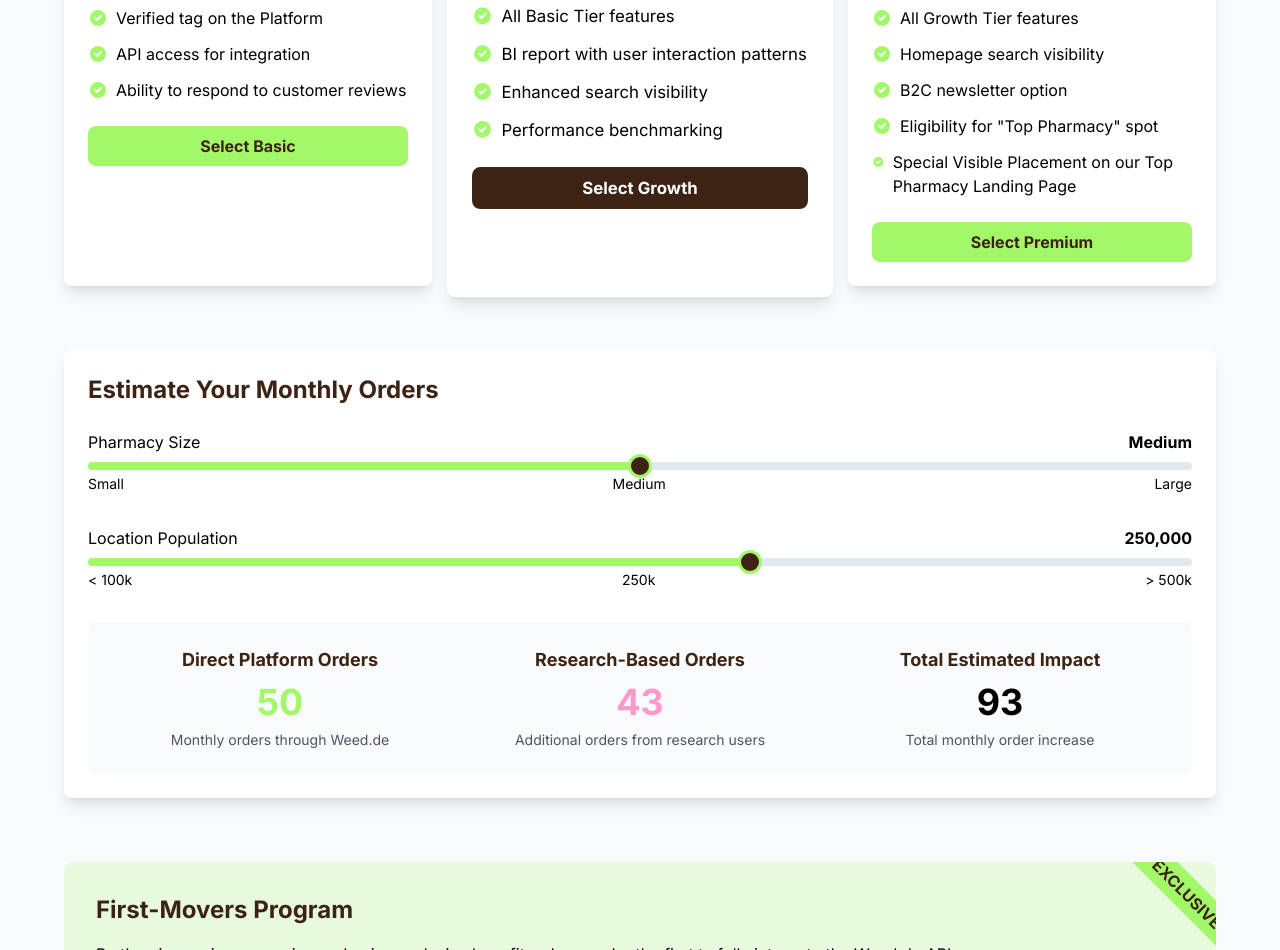
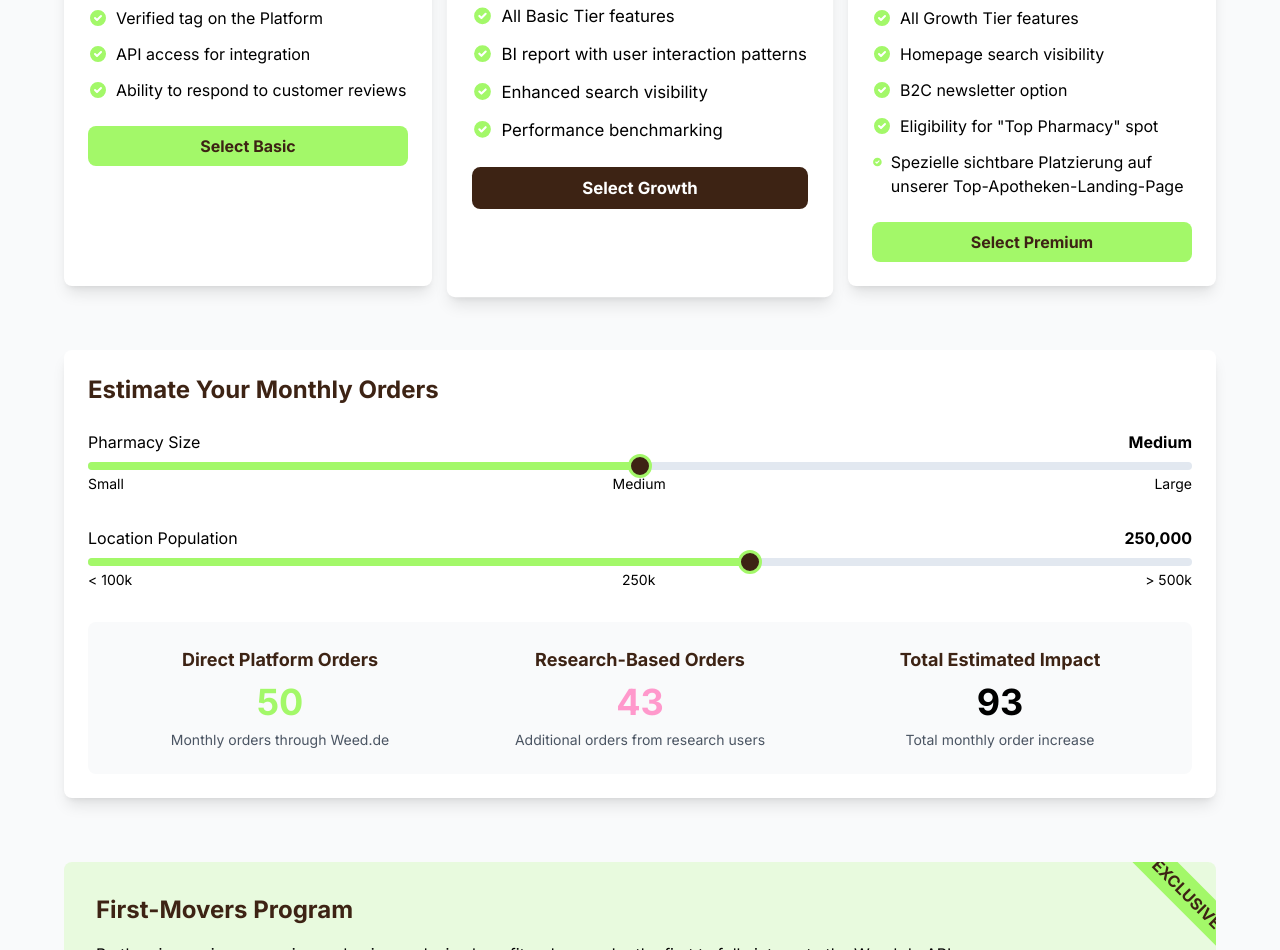
Before and after one commit to justinhartfield/weedb2b, a website built with Vite: page index.html in a window 1280 px wide. Shown: the part 1726-2676 px from the top of the page. Built offline with nearby package versions, Linux system fonts and the light colour scheme; a script that the page names is missing.

Commit message:
Update index.html

```diff
--- a/index.html
+++ b/index.html
@@ -382,7 +382,7 @@
                                 <svg class="w-5 h-5 mr-2 text-weed-green mt-0.5" fill="currentColor" viewBox="0 0 20 20">
                                     <path fill-rule="evenodd" d="M10 18a8 8 0 100-16 8 8 0 000 16zm3.707-9.293a1 1 0 00-1.414-1.414L9 10.586 7.707 9.293a1 1 0 00-1.414 1.414l2 2a1 1 0 001.414 0l4-4z" clip-rule="evenodd"></path>
                                 </svg>
-                                <span>Special Visible Placement on our Top Pharmacy Landing Page</span>
+                                <span>Spezielle sichtbare Platzierung auf unserer Top-Apotheken-Landing-Page</span>
                             </li>
                         </ul>
                         <button class="w-full mt-6 bg-weed-green text-weed-brown font-bold py-2 rounded-lg hover:bg-opacity-90 transition duration-300">
```
